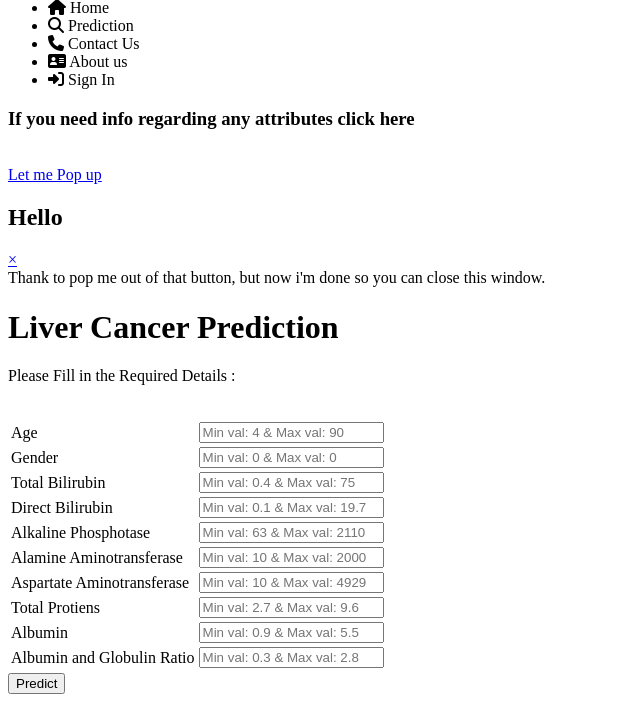
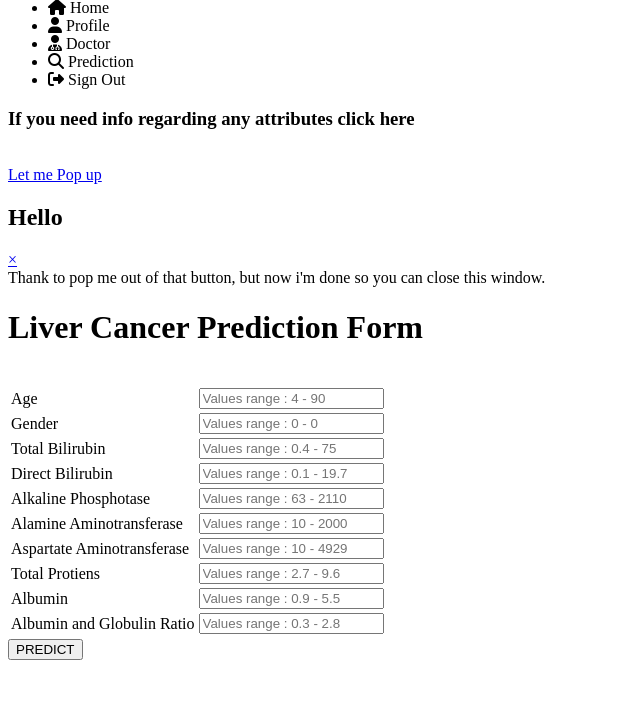
Before and after one commit to Swapnanil-Pal/Liver-Cancer-Flask_Final, a Flask app: page / in a window 1280 px wide. Shown: the part 329-1031 px from the top of the page, without its empty margins (0-640 px from the left). After the commit the page ends 989 px from the top, so only its background shows below. Run offline with Flask 2, Linux system fonts and the light colour scheme; parts of the project's set-up code (start-up, migrations or seed data) failed here and were passed over; some libraries are stand-ins or nearby versions; grey boxes are pictures that could not be loaded.

Commit message:
Update home.html

```diff
--- a/templates/home.html
+++ b/templates/home.html
@@ -1,25 +1,20 @@
 <!DOCTYPE html>
-<html>
-
+<html lang="en">
 <head>
     <meta charset="UTF-8">
-    <link href='https://fonts.googleapis.com/css?family=Pacifico' rel='stylesheet' type='text/css'>
-    <link href='https://fonts.googleapis.com/css?family=Arimo' rel='stylesheet' type='text/css'>
-    <link href='https://fonts.googleapis.com/css?family=Hind:300' rel='stylesheet' type='text/css'>
-    <link href="https://netdna.bootstrapcdn.com/font-awesome/3.2.1/css/font-awesome.css" rel="stylesheet">
+    <meta http-equiv="X-UA-Compatible" content="IE=edge">
     <meta name="viewport" content="width=device-width, initial-scale=1.0">
-    <meta http-equiv="X-UA-Compatible" content="ie=edge">
+    <title>LIVER CANCER WEBSITE</title>
+    <link href="https://unpkg.com/aos@2.3.1/dist/aos.css" rel="stylesheet">
+    <link rel="stylesheet" href="/static/css/style.css">
     <script src="https://kit.fontawesome.com/c8b2778b34.js" crossorigin="anonymous"></script>
-    <link rel="stylesheet" href="/static/css/style.css">
-    <title>LIVER CANCER WEBSITE</title>
 </head>
 
 <body>
     <header>
             <nav class="bottom-bar">
-
                 <div class="logo">
-            <img src="\static\css\cancerquest-high-resolution-logo-color-on-transparent-background (1).png" alt="Logo" class="logoimg">
+                    <img src="static\css\cancerquest-high-resolution-logo-color-on-transparent-background (1).png" alt="Logo" class="logoimg">
                 </div>
                 <ul class="bottom-bar__list">
                     <div class="bottom-bar__active-indicator"></div>
@@ -27,20 +22,21 @@
                         <i class="fa-solid fa-house"></i>
                       </span>Home</i>
                     <li class="bottom-bar__link"><span class="material-symbols-outlined">
-              <i class="fa-solid fa-magnifying-glass"></i>
+                      <i class="fa fa-user" aria-hidden="true"></i>
+                      </span>Profile</li>
+                    <li class="bottom-bar__link"><span class="material-symbols-outlined">
+                      <i class="fa fa-user-md" aria-hidden="true"></i>
+                      </span>Doctor</li>
+                    <li class="bottom-bar__link"><span class="material-symbols-outlined">
+                      <i class="fa fa-search" aria-hidden="true"></i>
                       </span>Prediction</li>
                     <li class="bottom-bar__link"><span class="material-symbols-outlined">
-              <i class="fa-solid fa-phone"></i>
-              </span>Contact Us</li>
-              <li class="bottom-bar__link"><span class="material-symbols-outlined">
-              <i class="fa-solid fa-address-card"></i>
-              </span>About us</li>
-              <li class="bottom-bar__link"><span class="material-symbols-outlined">
-              <i class="fa-solid fa-right-to-bracket"></i>
-              </span>Sign In</li>
+                      <i class="fa fa-sign-out" aria-hidden="true"></i>
+                      </span>Sign Out</li>
                   </ul>
+
              </nav>
-       </header>
+
 
      <div class="bg-img">
       <div class="box">
@@ -59,58 +55,58 @@
      </div>
 
           <form action="{{ url_for('predict')}}"method="POST" class="container">
-                     <h1>Liver Cancer Prediction</h1>
-                      <p>Please Fill in the Required Details :</p><br>
-
+              <h1>Liver Cancer Prediction Form</h1><br>
                <Table>
                 <TR>
                 <TD>Age</TD>
-                        <TD><Input type="Text" Name="Age" Placeholder="Min val: 4 & Max val: 90" Required="Required"></TD>
+                <TD><Input type="Text" Name="Age" Placeholder="Values range : 4 - 90" Required="Required"></TD>
                 </TR>
                 <TR>
                 <TD>Gender</TD>
-                        <TD><Input type="Text" Name="Gender" Placeholder="Min val: 0 & Max val: 0" Required="Required"></TD>
+                <TD><Input type="Text" Name="Gender" Placeholder="Values range : 0 - 0" Required="Required"></TD>
                 </TR>
                 <TR>
                 <TD>Total Bilirubin</TD>
-                        <TD><Input type="Text" Name="Total Bilirubin" Placeholder="Min val: 0.4 & Max val: 75" Required="Required"></TD>
+                <TD><Input type="Text" Name="Total Bilirubin" Placeholder="Values range : 0.4 - 75" Required="Required"></TD>
                 </TR>
                 <TR>
                 <TD>Direct Bilirubin</TD>
-                        <TD><Input type="Text" Name="Direct Bilirubin" Placeholder="Min val: 0.1 & Max val: 19.7" Required="Required"></TD>
+                <TD><Input type="Text" Name="Direct Bilirubin" Placeholder="Values range : 0.1 - 19.7" Required="Required"></TD>
                 </TR>
                 <TR>
                 <TD>Alkaline Phosphotase</TD>
-                        <TD><Input type="Text" Name="Alkaline Phosphotase" Placeholder="Min val: 63 & Max val: 2110" Required="Required"></TD>
+                <TD><Input type="Text" Name="Alkaline Phosphotase" Placeholder="Values range : 63 - 2110" Required="Required"></TD>
                 </TR>
                 <TR>
                 <TD>Alamine Aminotransferase</TD>
-                        <TD><Input type="Text" Name="Alamine Aminotransferase" Placeholder="Min val: 10 & Max val: 2000" Required="Required"></TD>
+                <TD><Input type="Text" Name="Alamine Aminotransferase" Placeholder="Values range : 10 - 2000" Required="Required"></TD>
                 </TR>
                 <TR>
                 <TD>Aspartate Aminotransferase</TD>
-                        <TD><Input type="Text" Name="Aspartate Aminotransferase" Placeholder="Min val: 10 & Max val: 4929" Required="Required"></TD>
+                <TD><Input type="Text" Name="Aspartate Aminotransferase" Placeholder="Values range : 10 - 4929" Required="Required"></TD>
                 </TR>
                 <TR>
                 <TD>Total Protiens</TD>
-                        <TD><Input type="Text" Name="Total Protiens" Placeholder="Min val: 2.7 & Max val: 9.6" Required="Required"></TD>
+                <TD><Input type="Text" Name="Total Protiens" Placeholder="Values range : 2.7 - 9.6" Required="Required"></TD>
                 </TR>
                 <TR>
                 <TD>Albumin</TD>
-                        <TD><Input type="Text" Name="Albumin" Placeholder="Min val: 0.9 & Max val: 5.5" Required="Required"></TD>
+                <TD><Input type="Text" Name="Albumin" Placeholder="Values range : 0.9 - 5.5" Required="Required"></TD>
                 </TR>
                 <TR>
                 <TD>Albumin and Globulin Ratio</TD>
-                        <TD><Input type="Text" Name="Albumin and Globulin Ratio" Placeholder="Min val: 0.3 & Max val: 2.8" Required="Required"></TD>
+                <TD><Input type="Text" Name="Albumin and Globulin Ratio" Placeholder="Values range : 0.3 - 2.8" Required="Required"></TD>
                 </TR>
                 <TR>
               </Table>
 
-                      <Button type="Submit" Class="btn">Predict</Button>
+              <Button type="Submit" Class="btn">PREDICT</Button>
 
             </form>
 
 </div>
 {{ prediction_text }}
+
+</header>
 </body>
 </html>
```
Lines whose indentation alone changed are shown as unchanged.
